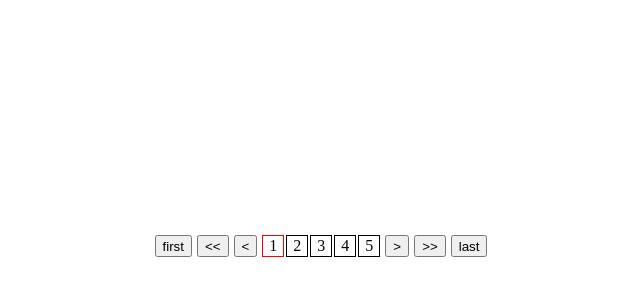
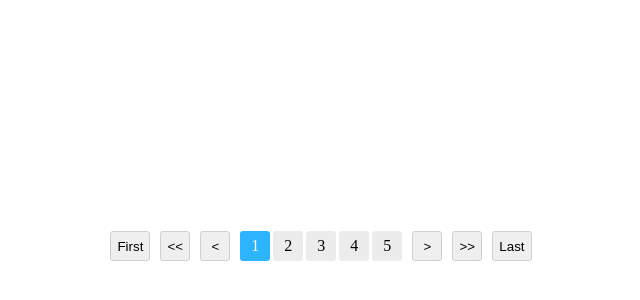
Before and after one commit to je0ngyun/react-use-pagination-hook, a React (Create React App) app: page / in a window 1280 px wide. Shown: the part 154-454 px from the top of the page, without its empty margins (319-959 px from the left). Built offline with nearby package versions, Linux system fonts and the light colour scheme.

Commit message:
feat : Demo용 Component 새로운 스타일 적용 #3

```diff
--- a/src/components/PagenationBar.jsx
+++ b/src/components/PagenationBar.jsx
@@ -19,7 +19,7 @@ const PagenationBar = ({ numOfPage, totalPage }) => {
   return (
     <div className="App">
       <main className="container">
-        <button onClick={() => goFirstSection()}>{'first'}</button>
+        <button onClick={() => goFirstSection()}>{'First'}</button>
         <button onClick={() => goBeforeSection()}>{'<<'}</button>
         <button onClick={() => goBefore()}>{'<'}</button>
         <ul className="pages" aria-labelledby="pages">
@@ -36,7 +36,7 @@ const PagenationBar = ({ numOfPage, totalPage }) => {
         </ul>
         <button onClick={() => goNext()}>{'>'}</button>
         <button onClick={() => goNextSection()}>{'>>'}</button>
-        <button onClick={() => goLastSection()}>{'last'}</button>
+        <button onClick={() => goLastSection()}>{'Last'}</button>
       </main>
     </div>
   )
--- a/src/index.css
+++ b/src/index.css
@@ -1,43 +1,3 @@
-.App {
-  display: flex;
-  justify-content: center;
-  align-items: center;
-  height: 100vh;
-}
-
-.container {
-  display: flex;
-  gap: 5px;
-}
-
-.container * {
-  cursor: pointer;
-}
-
-.pages {
-  display: flex;
-  gap: 2px;
-  align-items: center;
-}
-
-.pages li {
-  width: 20px;
-  height: 20px;
-  display: flex;
-  align-items: center;
-  justify-content: center;
-  border: 1px solid black;
-}
-
-.pages .selected {
-  border: 1px solid red;
-}
-
-/* http://meyerweb.com/eric/tools/css/reset/
-   v2.0 | 20110126
-   License: none (public domain)
-*/
-
 html,
 body,
 div,
@@ -162,3 +122,51 @@ table {
   border-collapse: collapse;
   border-spacing: 0;
 }
+
+.App {
+  display: flex;
+  justify-content: center;
+  align-items: center;
+  height: 100vh;
+}
+
+.container {
+  display: flex;
+  gap: 10px;
+}
+
+.container * {
+  cursor: pointer;
+}
+
+.container button {
+  min-width: 30px;
+  border: 1px solid #cfcfcf;
+  border-radius: 3px;
+  transition: all 0.4s;
+}
+
+.container button:hover {
+  background-color: #cfcfcf;
+}
+
+.pages {
+  display: flex;
+  align-items: center;
+  gap: 3px;
+}
+
+.pages li {
+  border-radius: 3px;
+  background-color: #ececec;
+  width: 30px;
+  height: 30px;
+  display: flex;
+  align-items: center;
+  justify-content: center;
+}
+
+.pages .selected {
+  background-color: #2cb5fe;
+  color: white;
+}
```
